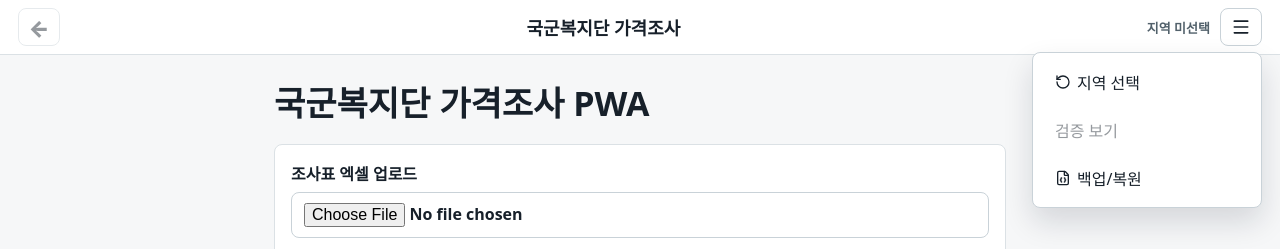
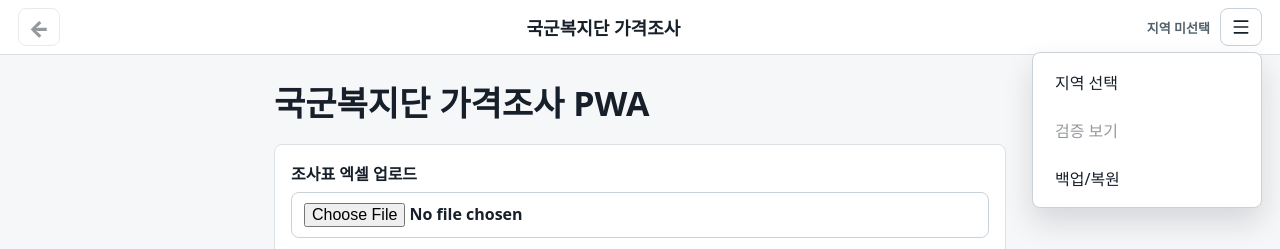
Before and after one commit to predict59/priceresearchsupporter, a React (Vite) app: page / in a window 1280 px wide. Both pictures are taken after a click on the button "메뉴 열기". Shown: the top 249 px of the page. Built offline with nearby package versions, Linux system fonts and the light colour scheme.

Commit message:
Simplify top menu labels

```diff
--- a/src/App.tsx
+++ b/src/App.tsx
@@ -1,4 +1,4 @@
-import { Camera, CheckCircle2, ChevronDown, ChevronUp, Download, FileJson, Info as InfoIcon, MapPin, Menu, MoreVertical, Phone, RotateCcw, SlidersHorizontal, Search, Upload, X } from "lucide-react";
+import { Camera, CheckCircle2, ChevronDown, ChevronUp, Download, Info as InfoIcon, MapPin, Menu, MoreVertical, Phone, SlidersHorizontal, Search, Upload, X } from "lucide-react";
 import { useEffect, useMemo, useState } from "react";
 import { clearAllData, deletePhoto, getItems, getPhotosByRegion, getPhotosByStore, getRegions, getSettings, getStores, importRegionData, now, putItem, putPhoto, putStore, saveParsedData, saveSettings, today, uid } from "./db";
 import { parseContactRows, parseSurveyWorkbook, mergeContacts, rebuildStoresAndRegions } from "./excel";
@@ -238,9 +238,9 @@ function App() {
           </button>
         </div>
         <div className="top-actions">
-          <button onClick={() => { setView("regions"); setMenuOpen(false); }}><RotateCcw size={16} />지역 선택</button>
+          <button onClick={() => { setView("regions"); setMenuOpen(false); }}>지역 선택</button>
           <button disabled={!currentRegion} onClick={() => { setView("validation"); setMenuOpen(false); }}>검증 보기</button>
-          <button onClick={() => { setView("backup"); setMenuOpen(false); }}><FileJson size={16} />백업/복원</button>
+          <button onClick={() => { setView("backup"); setMenuOpen(false); }}>백업/복원</button>
         </div>
       </header>
 
```
